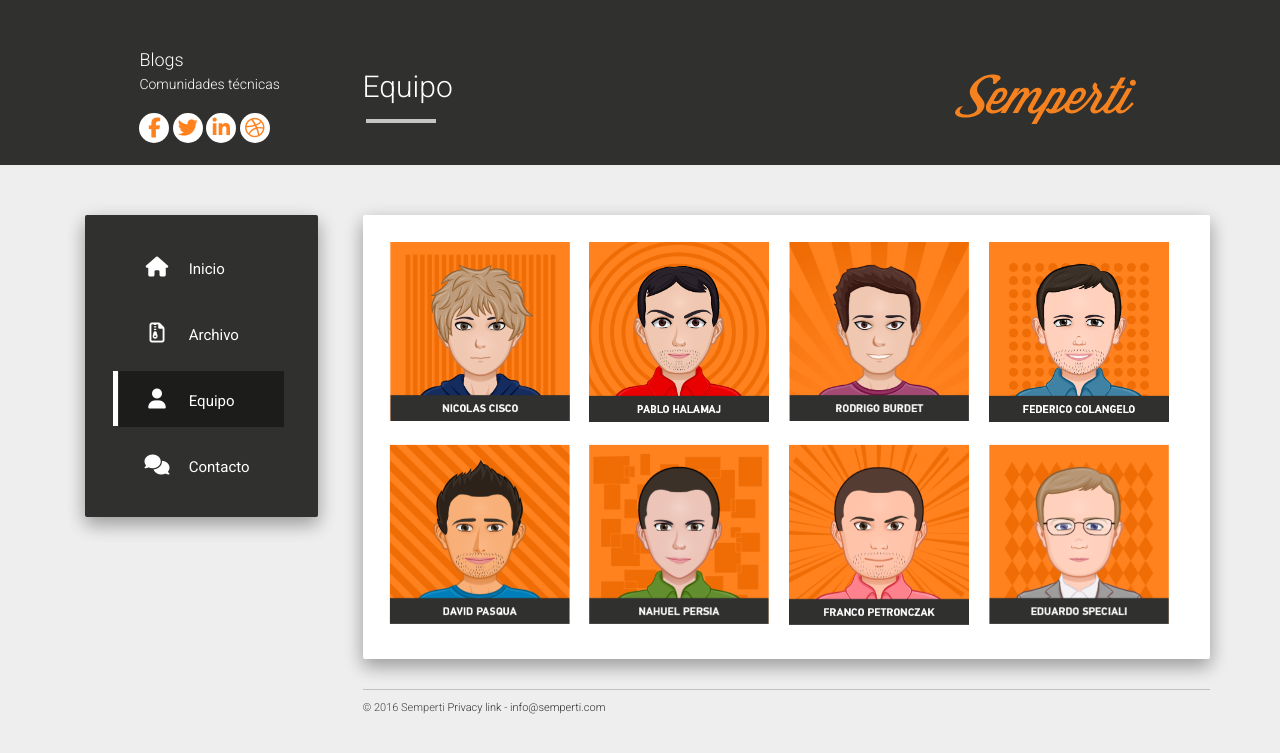
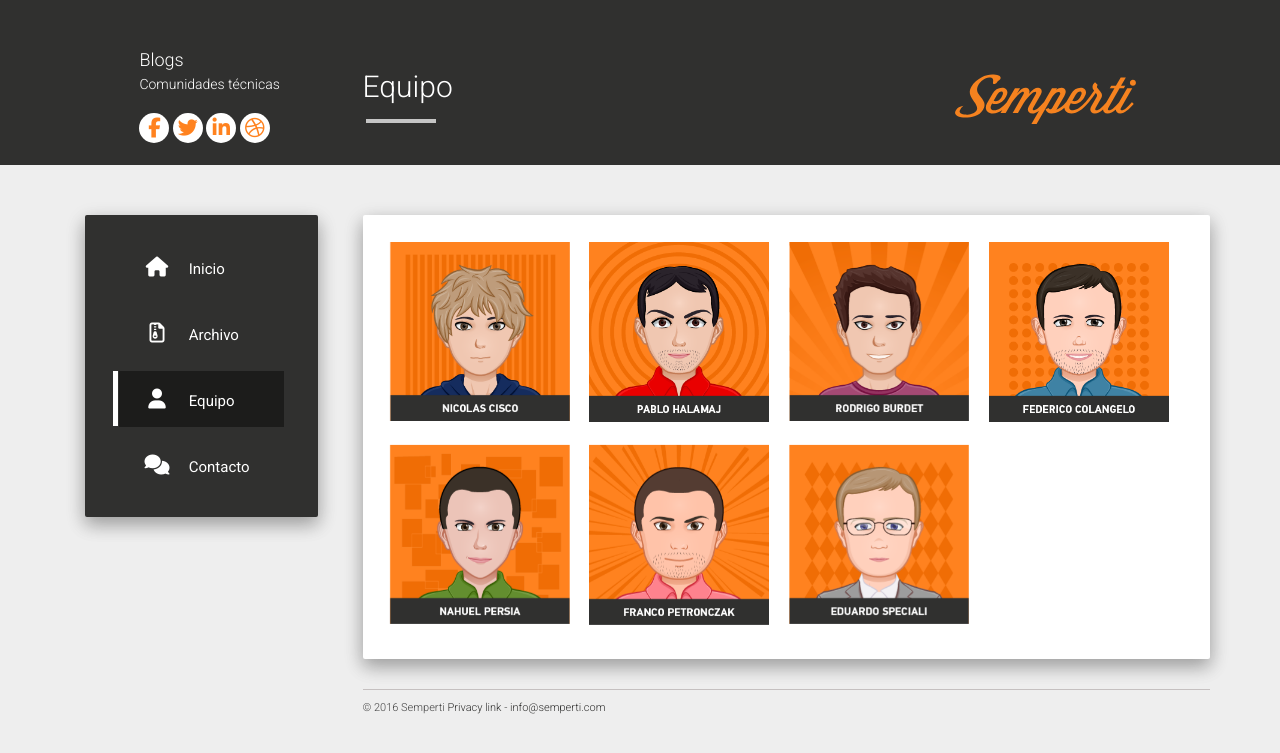
Before and after one commit to Semperti/semperti.github.io, a Jekyll site: the page built from equipo.html, in a window 1280 px wide. Shown: the top 753 px of the page. Built offline with Jekyll 4.4.1, drawn with Linux system fonts in a browser that asks for light colours; nearby versions of some CDN libraries.

Commit message:
Saqué a David Pasqua porq no esta mas en Semperti

```diff
--- a/_data/equipo.json
+++ b/_data/equipo.json
@@ -41,14 +41,6 @@
             ]
   },
   {
-    "nombre": "David Pasqua",
-    "avatar": "av-pasqua",
-    "cargo": "Desarrollador.",
-    "links": [
-
-            ]
-  },
-  {
     "nombre": "Nahuel Persia",
     "avatar": "av-persia",
     "cargo": "Aquitectura de integración.",
```
